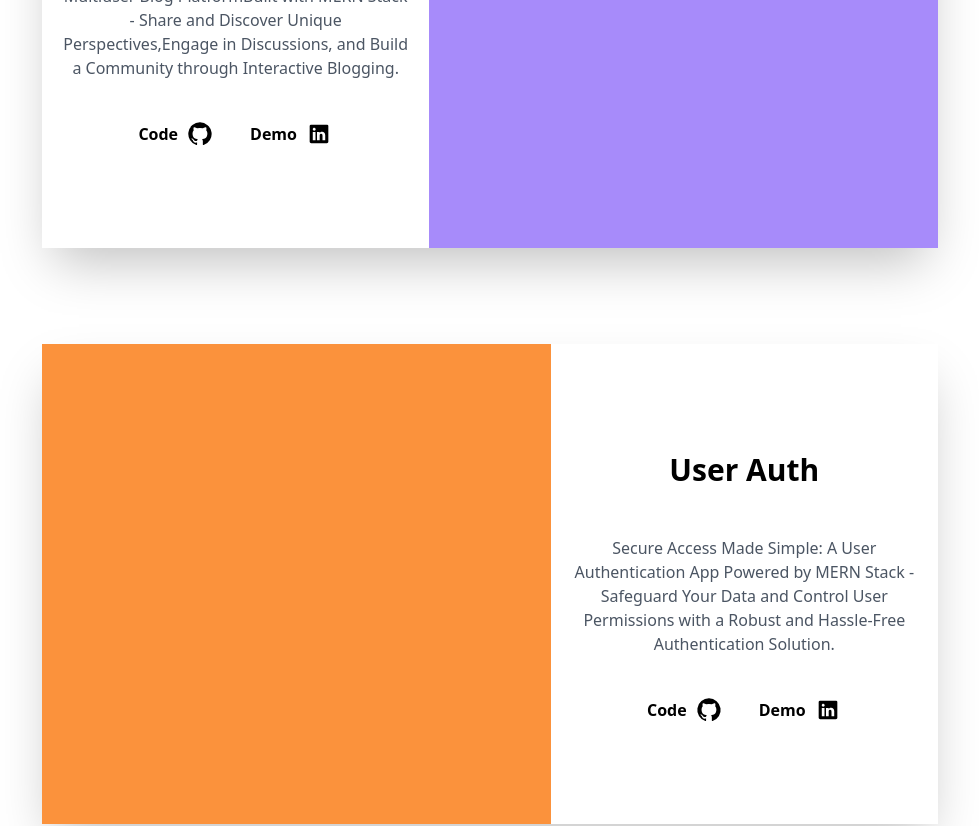
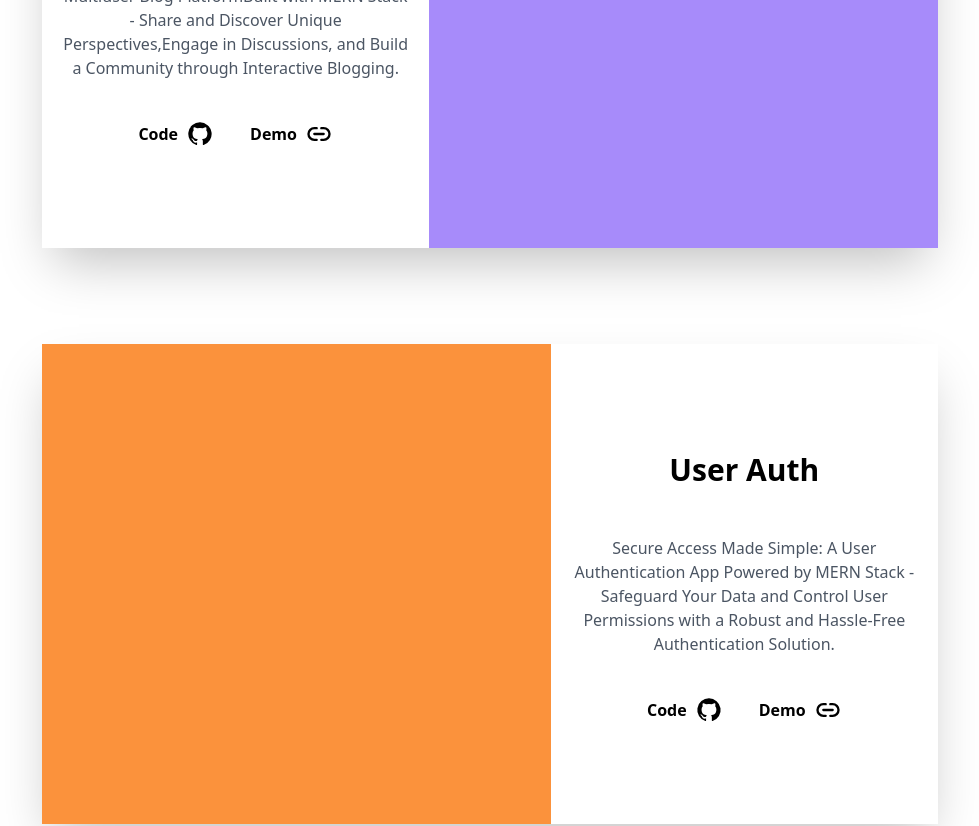
Before and after one commit to Mohit-au50/my_portfolio, a React (Vite) app: page / in a window 1280 px wide. Shown: the part 2160-2986 px from the top of the page, without its empty margins (150-1129 px from the left). Built offline with nearby package versions, Linux system fonts and the light colour scheme.

Commit message:
add new link svg

```diff
--- a/src/pages/Portfolio.jsx
+++ b/src/pages/Portfolio.jsx
@@ -1,8 +1,7 @@
 import React from "react";
 import { Link } from "react-router-dom";
 import github from "../assets/github.svg";
-import linkedin from "../assets/linkedin.svg";
-import profile from "../assets/profile.png";
+import link from "../assets/link.svg";
 
 const Projects = [
   {
@@ -77,7 +76,7 @@ const Portfolio = () => {
                       to={project.hostedLink}
                       className="flex gap-2 items-center font-semibold"
                     >
-                      Demo <img src={linkedin} alt="" className="w-7 h-7" />
+                      Demo <img src={link} alt="" className="w-7 h-7" />
                     </Link>
                   </div>
                 </div>
```
Also changed, not shown: src/assets/link.svg (added).
